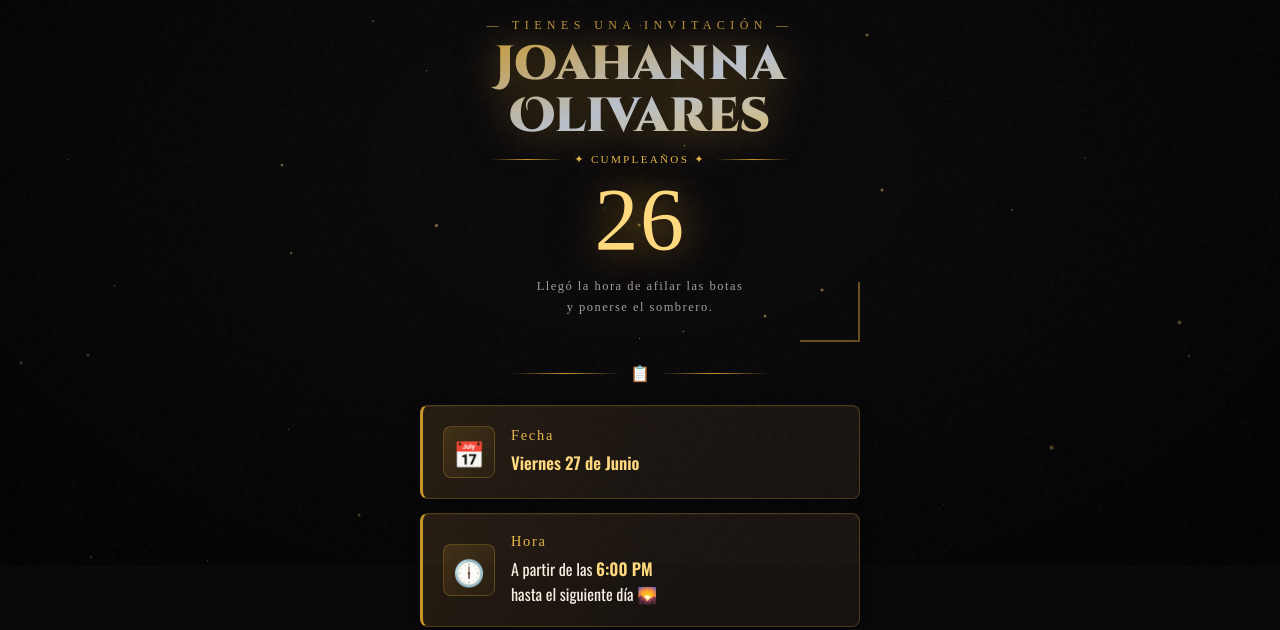
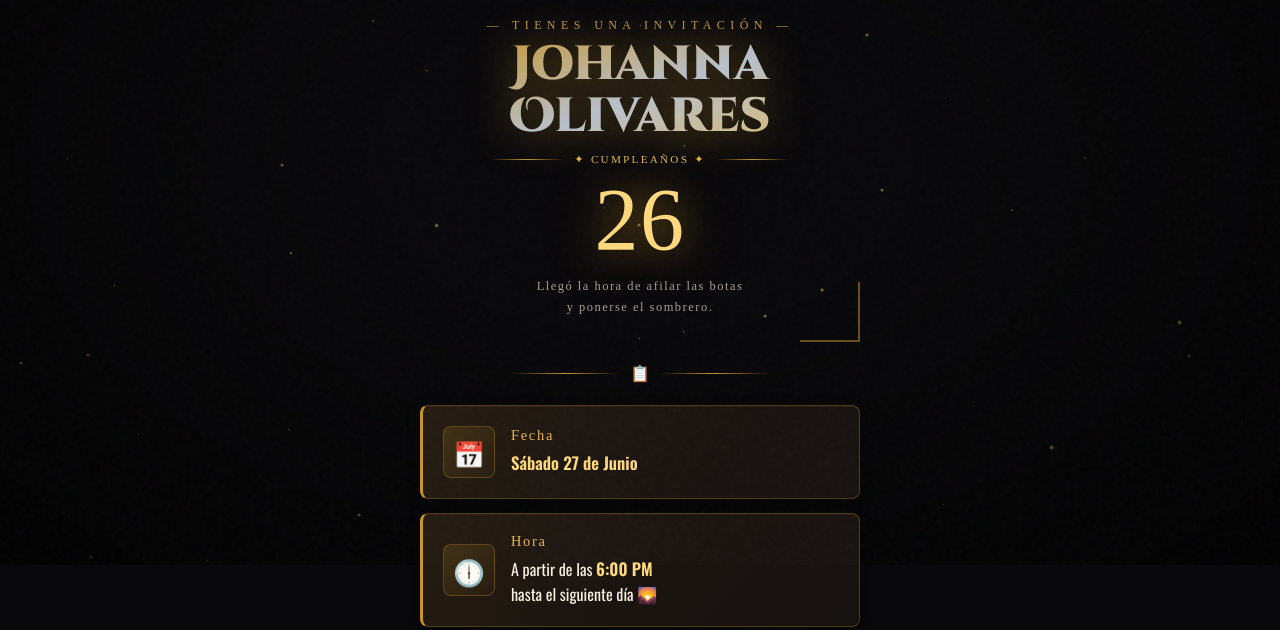
Before and after one commit to Miildor/cumple-johanna, a plain HTML site: page index.html in a window 1280 px wide. Shown: the part 235-865 px from the top of the page. Drawn offline with nearby package versions, Linux system fonts and the light colour scheme; a web font is replaced by a local one.

Commit message:
Update index.html

```diff
--- a/index.html
+++ b/index.html
@@ -474,7 +474,7 @@
       </div>
 
       <p class="western-label">— Tienes una invitación —</p>
-      <h1 class="hero-name">Joahanna<br/>Olivares</h1>
+      <h1 class="hero-name">Johanna<br/>Olivares</h1>
 
       <div class="name-rule">
         <span></span><em>✦ CUMPLEAÑOS ✦</em><span></span>
@@ -501,7 +501,7 @@
         <div class="card-icon">📅</div>
         <div class="card-body">
           <p class="card-title">Fecha</p>
-          <p class="card-text"><strong>Viernes 27 de Junio</strong></p>
+          <p class="card-text"><strong>Sábado 27 de Junio</strong></p>
         </div>
       </div>
 
```
